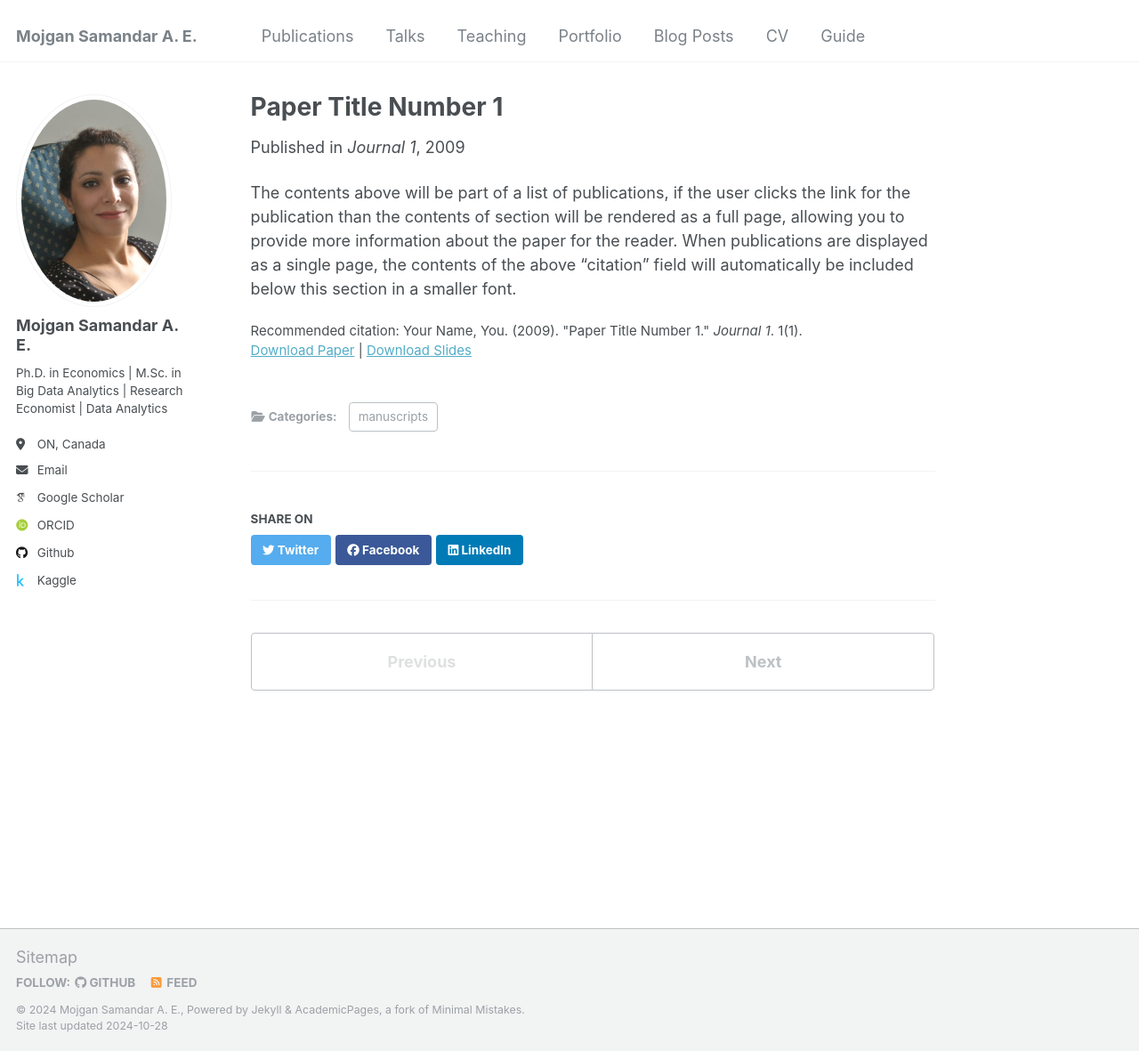
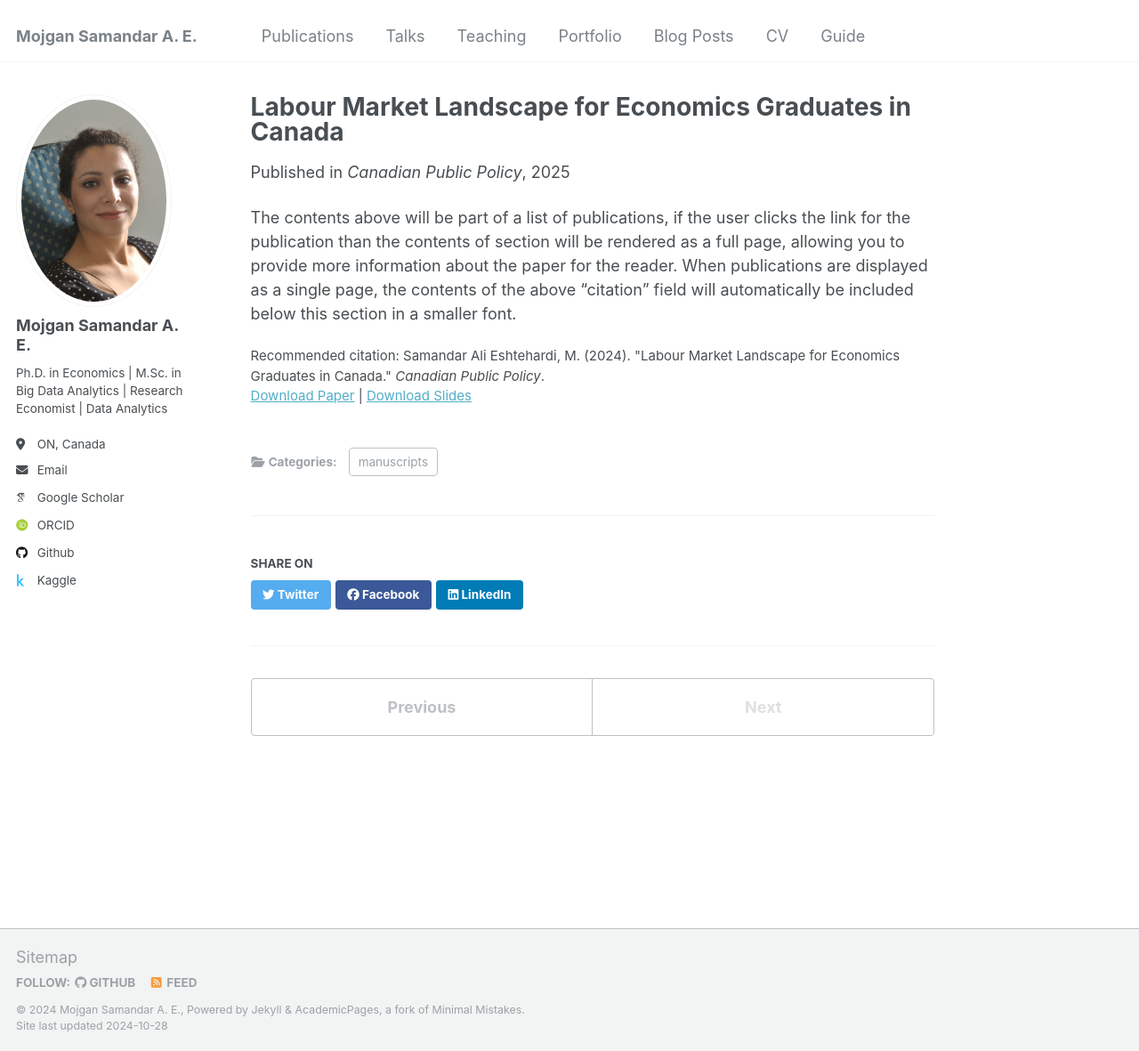
Before and after one commit to samandarali/samandarali.github.io, a Jekyll site: the page built from _publications/2009-10-01-paper-title-number-1.md, in a window 1280 px wide and 1181 px high. Shown: the whole window at 89% size. Built offline with Jekyll 4.4.1, drawn with Linux system fonts in a browser that asks for light colours; some web fonts are replaced.

Commit message:
Update 2009-10-01-paper-title-number-1.md

```diff
--- a/_publications/2009-10-01-paper-title-number-1.md
+++ b/_publications/2009-10-01-paper-title-number-1.md
@@ -1,14 +1,14 @@
 ---
-title: "Paper Title Number 1"
+title: "Labour Market Landscape for Economics Graduates in Canada"
 collection: publications
 category: manuscripts
-permalink: /publication/2009-10-01-paper-title-number-1
-excerpt: 'This paper is about the number 1. The number 2 is left for future work.'
-date: 2009-10-01
-venue: 'Journal 1'
-slidesurl: 'http://academicpages.github.io/files/slides1.pdf'
-paperurl: 'http://academicpages.github.io/files/paper1.pdf'
-citation: 'Your Name, You. (2009). &quot;Paper Title Number 1.&quot; <i>Journal 1</i>. 1(1).'
+permalink: /publication/2024-03-01-labour-market-landscape
+excerpt: 'Analysis of the job market for economics graduates in Canada, upcoming in Canadian Public Policy.'
+date: 2025-03-01
+venue: 'Canadian Public Policy'
+slidesurl: ''
+paperurl: ''
+citation: 'Samandar Ali Eshtehardi, M. (2024). "Labour Market Landscape for Economics Graduates in Canada." <i>Canadian Public Policy</i>.'
 ---
 
 The contents above will be part of a list of publications, if the user clicks the link for the publication than the contents of section will be rendered as a full page, allowing you to provide more information about the paper for the reader. When publications are displayed as a single page, the contents of the above "citation" field will automatically be included below this section in a smaller font.
```
